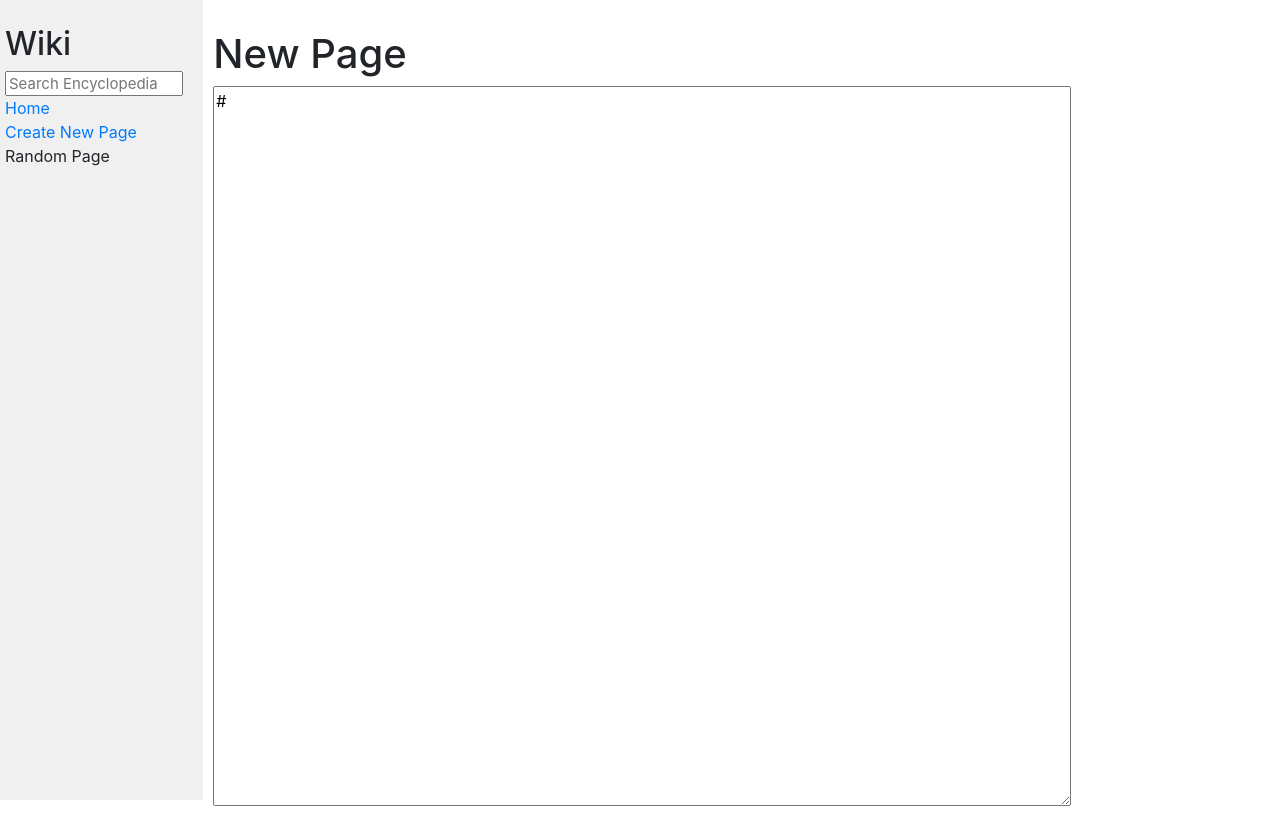
After one commit to jfraser03/cs50w, a Django app: page /new/ in a window 1280 px wide. The commit adds this page. Run offline with Django 3.2, Linux system fonts and the light colour scheme; some libraries are stand-ins or nearby versions.

Commit message:
Began work on new page feature

```diff
--- a/web50/week3/pset2/wiki/encyclopedia/templates/encyclopedia/layout.html
+++ b/web50/week3/pset2/wiki/encyclopedia/templates/encyclopedia/layout.html
@@ -20,7 +20,7 @@
                     <a href="{% url 'index' %}">Home</a>
                 </div>
                 <div>
-                    Create New Page
+                    <a href="{% url 'new' %}">Create New Page</a>
                 </div>
                 <div>
                     Random Page
--- /dev/null
+++ b/web50/week3/pset2/wiki/encyclopedia/templates/encyclopedia/new.html
@@ -0,0 +1,12 @@
+{% extends "encyclopedia/layout.html" %}
+
+{% block title %}
+    New Page
+{% endblock %}
+
+{% block body %}
+    <h1>New Page</h1>
+    <form method="POST">
+        <textarea id="new-content" name="new_content" rows="5" cols="20">#</textarea>
+    </form>
+{% endblock %}
--- a/web50/week3/pset2/wiki/encyclopedia/urls.py
+++ b/web50/week3/pset2/wiki/encyclopedia/urls.py
@@ -5,5 +5,6 @@ from . import views
 urlpatterns = [
     path("", views.index, name="index"),
     path("search/", views.search, name="search"),
+    path("new/", views.new, name="new"),
     path("<str:entry>/", views.info, name="entry")
 ]
--- a/web50/week3/pset2/wiki/encyclopedia/views.py
+++ b/web50/week3/pset2/wiki/encyclopedia/views.py
@@ -8,25 +8,27 @@ from . import util
 
 markdown = Markdown()
 
-def handle_post(f):
+def handle_post_search(f):
     def wrapper (request, *args, **kwargs):
         if request.method == "POST":
             search = request.POST.get('q')
-            if search in util.list_entries():
+            if not search:
+                return
+            elif search in util.list_entries():
                 return HttpResponseRedirect(reverse("entry", args=[search]))
             else:
                 return HttpResponseRedirect(reverse("search") + f"?q={search}")
         return f(request, *args, **kwargs)
     return wrapper
 
-@handle_post
+@handle_post_search
 def index(request):
     if request.method == "GET":
         return render(request, "encyclopedia/index.html", {
             "entries": util.list_entries()
         })
 
-@handle_post
+@handle_post_search
 def info(request, entry):
     if request.method == "GET":
         entry_content = util.get_entry(entry)
@@ -41,7 +43,7 @@ def info(request, entry):
             "entry_content": entry_content
         })
 
-@handle_post
+@handle_post_search
 def search(request):
     if request.method == "GET":
         search_term = request.GET.get('q')
@@ -50,11 +52,15 @@ def search(request):
         close_entries = []
 
         for entry in entries:
-            l_entry = entry.lower()
-            if search_term.lower() in l_entry.lower():
+            if search_term.lower() in entry.lower():
                 close_entries.append(entry)
 
         return render(request, "encyclopedia/search.html", {
             "entries": close_entries,
             "term": search_term
         })
+
+@handle_post_search
+def new(request):
+    if request.method == "GET":
+        return render(request, "encyclopedia/new.html")
```
